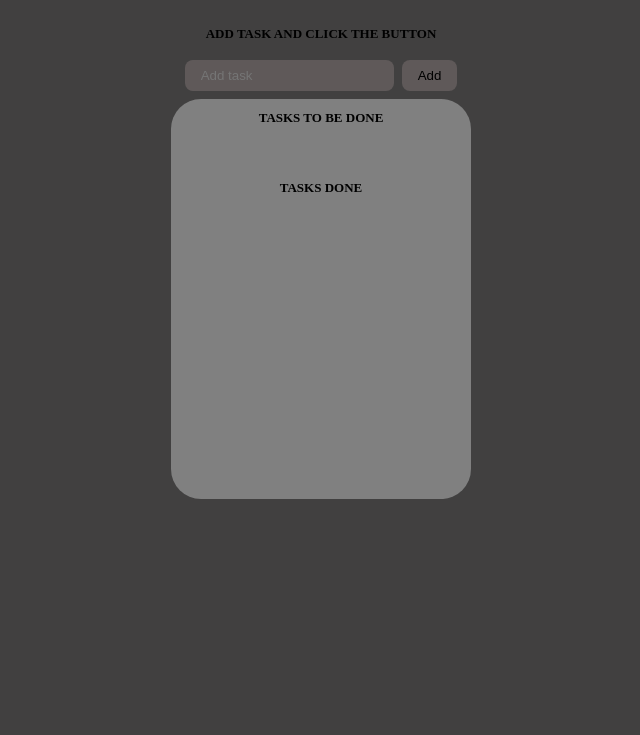
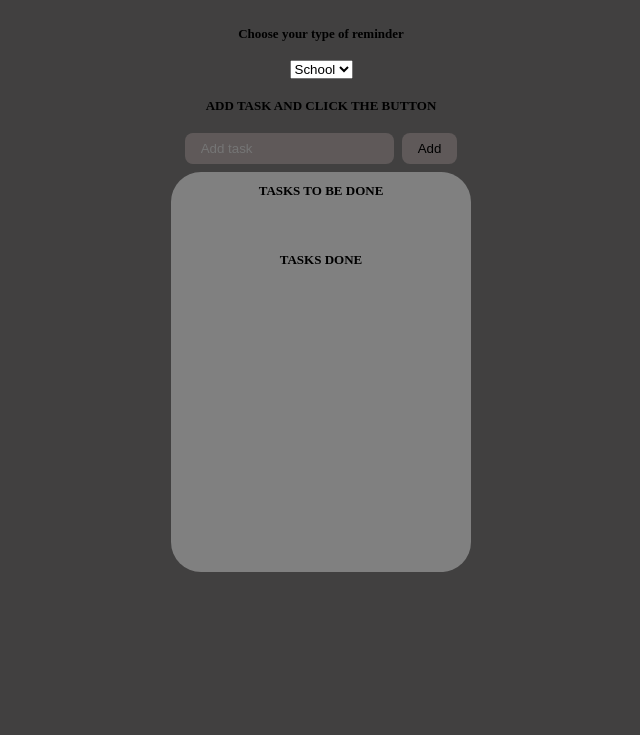
Before and after one commit to Fridalindbjerg/todo, a plain HTML site: page index.html in a window 1280 px wide. Shown: the part 81-816 px from the top of the page, without its empty margins (319-959 px from the left). Drawn offline with Linux system fonts and the light colour scheme.

Commit message:
drowdown start

```diff
--- a/index.html
+++ b/index.html
@@ -9,6 +9,12 @@
   </head>
   <body>
     <h1>ToDo-app</h1>
+    <h2>Choose your type of reminder</h2>
+    <select name="Choose type" id="dropDown">
+      <option value="School">School</option>
+      <option value="Work">Work</option>
+      <option value="Home">Home</option>
+    </select>
     <h2>ADD TASK AND CLICK THE BUTTON</h2>
     <div>
       <input class="todoInput" type="text" placeholder="Add task" />
--- a/scrpt.js
+++ b/scrpt.js
@@ -3,6 +3,12 @@ const button = document.querySelector("button");
 const todoList = document.querySelector("#todoList");
 
 button.addEventListener("click", addTask);
+document.querySelector("#dropDown").addEventListener("change", (event) => {
+  console.log(event.target.value);
+  if (home === true) {
+    const headLine = document.createElement("h3");
+  }
+});
 
 const tasks = []; // array til alle tasks
 
```
